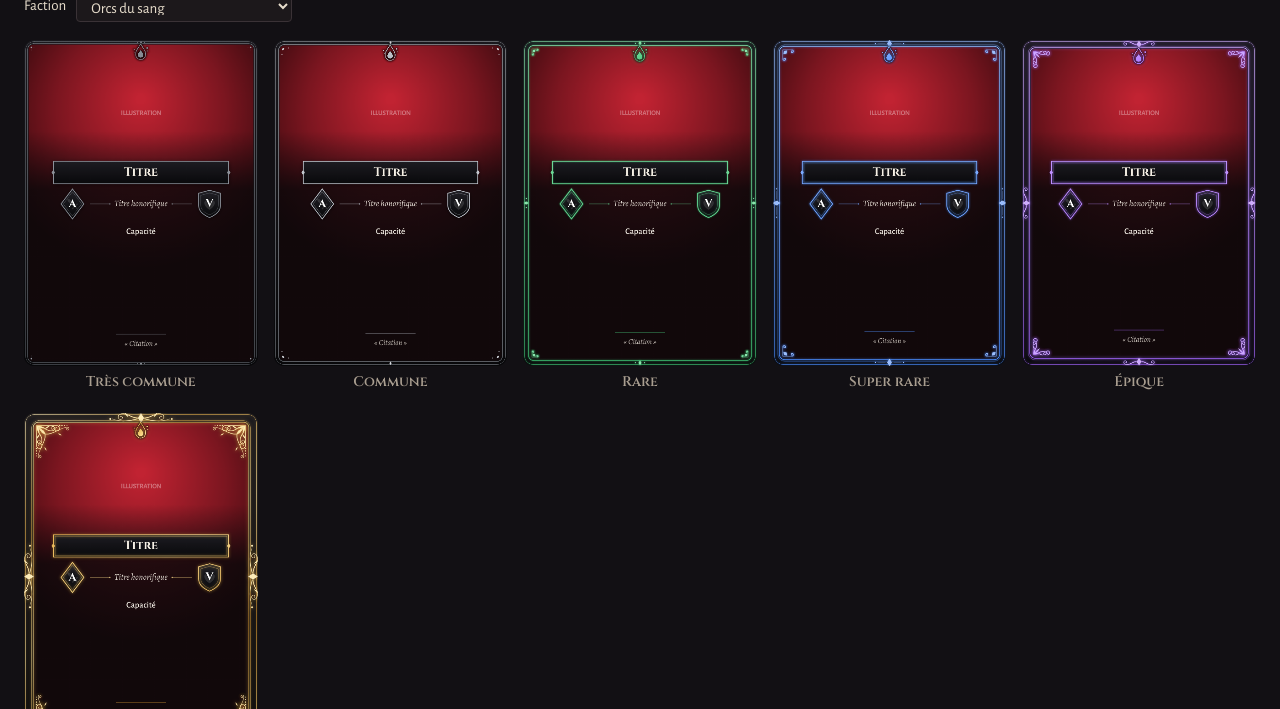
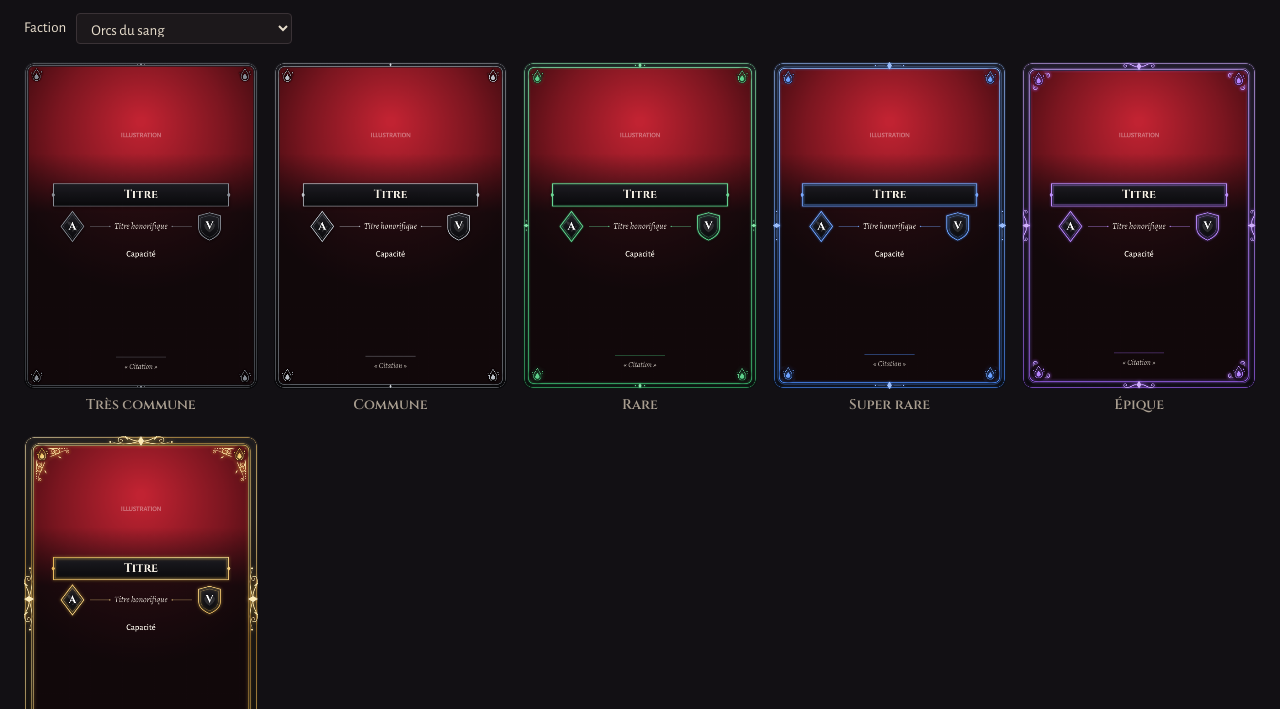
Before and after one commit to Pink-Rain/Eraser_Arena, a plain HTML site: page atelier/index.html in a window 1280 px wide. Shown: the part 162-871 px from the top of the page. Drawn offline with nearby package versions, Linux system fonts and the light colour scheme.

Commit message:
Cartes : logo de la faction niché dans les quatre angles du cadre
Les filigranes d'angle s'écartent autour du logo et repartent de chaque côté.

Co-Authored-By: Claude Opus 5.5 <noreply@anthropic.com>
Claude-Session: https://claude.ai/code/session_01CLoYuGJ6KzJ3eiJidbAMjk

```diff
--- a/atelier/carte/cadre.js
+++ b/atelier/carte/cadre.js
@@ -296,25 +296,44 @@
 
   /* ---------- carte selon le croquis : un seul contour, tout à l'intérieur ---------- */
   // Cadre à une seule fenêtre (toute la carte) : même style, base noire et touches de rareté.
-  function drawFrameSingle(ctx, rar, win) {
+  // Cadre à une seule fenêtre (toute la carte) : base noire et touches de rareté.
+  // Avec une faction, son logo est niché dans chacun des quatre angles : les filigranes
+  // d'angle s'écartent autour de lui et repartent de part et d'autre, comme s'il en faisait partie.
+  const LOGO_SIZE = 32, LOGO_OFF = 18, LOGO_GAP = 19;
+  function logoSpots(win) {
+    const o = LOGO_OFF;
+    return [[win.x0 + o, win.y0 + o], [win.x1 - o, win.y0 + o], [win.x0 + o, win.y1 - o], [win.x1 - o, win.y1 - o]];
+  }
+  function drawFrameSingle(ctx, rar, win, faction) {
     path(ctx, rr(CARD), rr(win));
     const g = ctx.createLinearGradient(0, 0, 0, H); g.addColorStop(0, '#1a191e'); g.addColorStop(1, '#08080a');
     ctx.fillStyle = g; ctx.fill('evenodd');
-    const touch = touchStyle(ctx, rar);
-    ctx.save();
-    ctx.strokeStyle = touch; ctx.fillStyle = touch; ctx.lineCap = 'round'; ctx.lineJoin = 'round';
-    if (rar.glow) { ctx.shadowColor = rar.c; ctx.shadowBlur = 3 + 5 * rar.glow; }
-    ctx.globalAlpha = rar.rank <= 1 ? 0.55 : 0.8; ctx.lineWidth = 1; path(ctx, rr(CARD, 3.5)); ctx.stroke(); ctx.globalAlpha = 1;
-    ctx.lineWidth = rar.rank <= 1 ? 1 : 1.4; path(ctx, rr(win, -2)); ctx.stroke();
-    if (rar.double) { ctx.lineWidth = 0.8; ctx.globalAlpha = 0.7; path(ctx, rr(win, -5.5)); ctx.stroke(); ctx.globalAlpha = 1; }
+    // Les touches de couleur sont dessinées sur un calque à part, pour pouvoir les écarter autour des logos.
+    const layer = document.createElement('canvas'); layer.width = W; layer.height = H;
+    const lc = layer.getContext('2d');
+    const touch = touchStyle(lc, rar);
+    lc.strokeStyle = touch; lc.fillStyle = touch; lc.lineCap = 'round'; lc.lineJoin = 'round';
+    if (rar.glow) { lc.shadowColor = rar.c; lc.shadowBlur = 3 + 5 * rar.glow; }
+    lc.globalAlpha = rar.rank <= 1 ? 0.55 : 0.8; lc.lineWidth = 1; path(lc, rr(CARD, 3.5)); lc.stroke(); lc.globalAlpha = 1;
+    lc.lineWidth = rar.rank <= 1 ? 1 : 1.4; path(lc, rr(win, -2)); lc.stroke();
+    if (rar.double) { lc.lineWidth = 0.8; lc.globalAlpha = 0.7; path(lc, rr(win, -5.5)); lc.stroke(); lc.globalAlpha = 1; }
     const k = 1;
-    corner(ctx, rar, win.x0 + k, win.y0 + k, 1, 1); corner(ctx, rar, win.x1 - k, win.y0 + k, -1, 1);
-    corner(ctx, rar, win.x0 + k, win.y1 - k, 1, -1); corner(ctx, rar, win.x1 - k, win.y1 - k, -1, -1);
-    midOrnament(ctx, rar, CX, rar.t / 2, 0);
-    midOrnament(ctx, rar, CX, H - rar.t / 2, Math.PI);
-    midOrnament(ctx, rar, rar.t / 2, H / 2, -Math.PI / 2, true);
-    midOrnament(ctx, rar, W - rar.t / 2, H / 2, Math.PI / 2, true);
-    ctx.restore();
+    corner(lc, rar, win.x0 + k, win.y0 + k, 1, 1); corner(lc, rar, win.x1 - k, win.y0 + k, -1, 1);
+    corner(lc, rar, win.x0 + k, win.y1 - k, 1, -1); corner(lc, rar, win.x1 - k, win.y1 - k, -1, -1);
+    midOrnament(lc, rar, CX, rar.t / 2, 0);
+    midOrnament(lc, rar, CX, H - rar.t / 2, Math.PI);
+    midOrnament(lc, rar, rar.t / 2, H / 2, -Math.PI / 2, true);
+    midOrnament(lc, rar, W - rar.t / 2, H / 2, Math.PI / 2, true);
+    const withLogo = faction && root.Logos && root.Logos.has(faction.id);
+    if (withLogo) {
+      lc.shadowBlur = 0; lc.globalCompositeOperation = 'destination-out';
+      for (const [x, y] of logoSpots(win)) { const gr = lc.createRadialGradient(x, y, LOGO_GAP - 3, x, y, LOGO_GAP + 2); gr.addColorStop(0, '#000'); gr.addColorStop(1, 'rgba(0,0,0,0)'); lc.fillStyle = gr; lc.beginPath(); lc.arc(x, y, LOGO_GAP + 2, 0, TAU); lc.fill(); }
+    }
+    ctx.drawImage(layer, 0, 0);
+    if (withLogo) {
+      const stops = rar.rank === 5 ? [[0, '#fff0bd'], [0.35, '#e3ad48'], [0.7, '#ffe39a'], [1, '#c88a2a']] : [[0, rar.lite], [1, rar.c]];
+      for (const [x, y] of logoSpots(win)) root.Logos.draw(ctx, faction.id, x, y, LOGO_SIZE, stops, 'rgba(0,0,0,0.85)', rar.glow ? rar.c : null);
+    }
   }
 
   // Pastille de coût (en pointillés : on ne sait pas encore s'il y aura un coût).
@@ -455,9 +474,8 @@
     // Repère de l'illustration (provisoire), sans cadre : l'image se fond dans la carte.
     ctx.textAlign = 'center'; ctx.textBaseline = 'middle'; ctx.font = '600 15px "Alegreya Sans", system-ui, sans-serif';
     ctx.fillStyle = 'rgba(255,255,255,0.35)'; ctx.fillText('ILLUSTRATION', CX, 160);
-    drawFrameSingle(ctx, rar, win);
+    drawFrameSingle(ctx, rar, win, card.faction);
     // Emblème au centre du motif du haut, comme un blason posé sur le cadre.
-    drawEmblem(ctx, rar, card.faction, CX, t + 12);
     // Nom dans son cadre rectangulaire.
     drawNameBox(ctx, rar, card.name, SKETCH.name.y0, SKETCH.name.y1);
     // Sous le nom : attaque à gauche, faction au milieu, vie à droite.
@@ -494,8 +512,7 @@
     const g = ctx.createRadialGradient(CX, H / 2, 20, CX, H / 2, 420);
     g.addColorStop(0, rgb(c, 0.45)); g.addColorStop(1, rgb(c, 0.12));
     ctx.fillStyle = g; path(ctx, rr(win)); ctx.fill();
-    drawFrameSingle(ctx, rar, win);
-    drawEmblem(ctx, rar, card.faction, CX, t + 12);
+    drawFrameSingle(ctx, rar, win, card.faction);
     ctx.textAlign = 'center'; ctx.textBaseline = 'middle';
     let size = 30; ctx.font = `700 ${size}px "Cinzel", Georgia, serif`;
     while (ctx.measureText(card.name).width > W - 120 && size > 16) { size -= 1; ctx.font = `700 ${size}px "Cinzel", Georgia, serif`; }
--- a/atelier/index.html
+++ b/atelier/index.html
@@ -43,7 +43,7 @@
 </style>
 
 <h1>Atelier des cartes</h1>
-<p class="lede">Une carte par rareté, sur le fond de la faction choisie. En haut, le logo de la faction. Chaque emplacement porte son nom : titre, titre honorifique, capacité, citation, attaque (losange) et vie (écu). Touche une carte pour l'ouvrir en grand, puis touche-la pour la retourner.</p>
+<p class="lede">Une carte par rareté, sur le fond de la faction choisie. Le logo de la faction est niché dans les quatre angles du cadre. Chaque emplacement porte son nom : titre, titre honorifique, capacité, citation, attaque (losange) et vie (écu). Touche une carte pour l'ouvrir en grand, puis touche-la pour la retourner.</p>
 <div class="bar"><label for="faction">Faction</label> <select id="faction"></select></div>
 <div class="grid" id="grid"></div>
 <h2>Logos des factions</h2>
```
Also changed, not shown: atelier/README.md.
